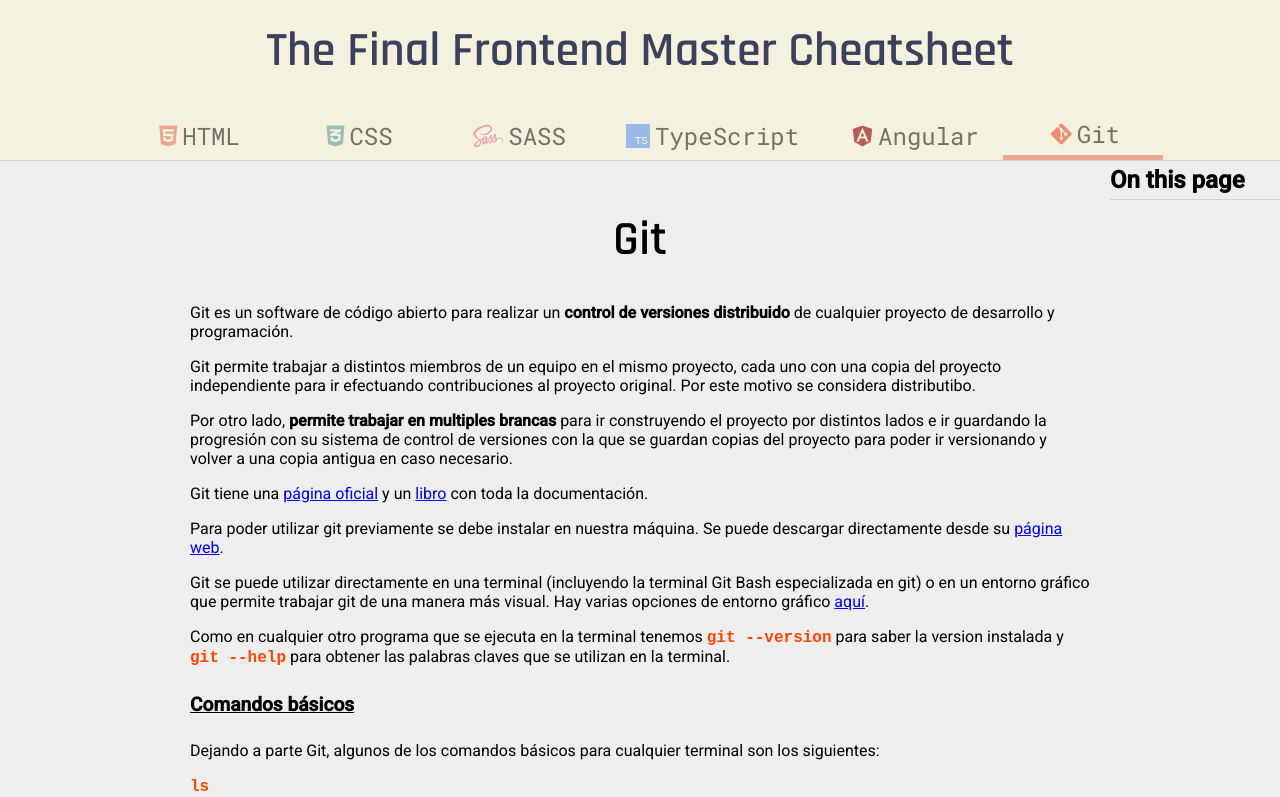
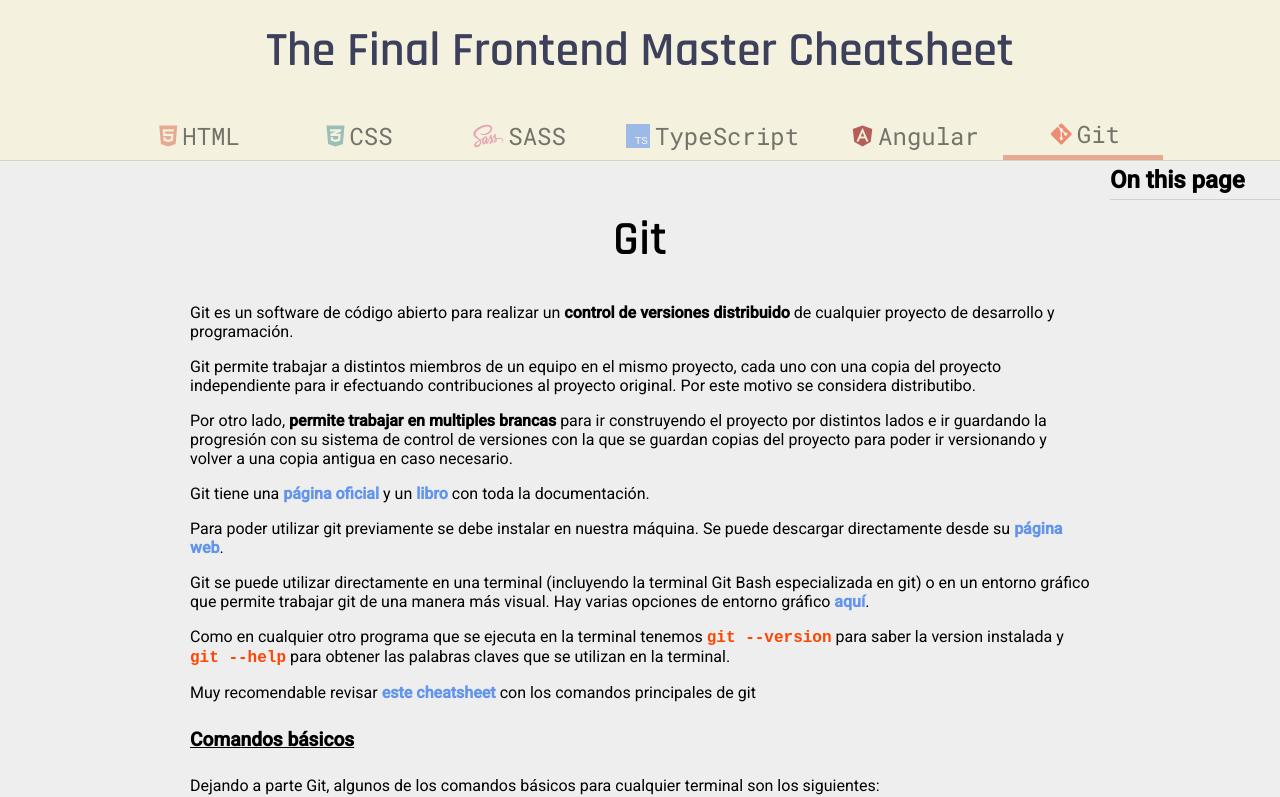
Before and after one commit to boboxanqui/Apuntes, an Angular app: page /git in a window 1280 px wide. Shown: the top 797 px of the page. Built offline with nearby package versions, Linux system fonts and the light colour scheme.

Commit message:
Github section started

```diff
--- a/src/app/pages/git/git.component.html
+++ b/src/app/pages/git/git.component.html
@@ -10,25 +10,34 @@
     guardando la progresión con su sistema de control de versiones con la que se guardan copias del proyecto para poder
     ir versionando y volver a una copia antigua en caso necesario.</p>
 
-<p>Git tiene una <a href="https://git-scm.com/"
+<p>Git tiene una <a class="link"
+       href="https://git-scm.com/"
        target="_blank"
-       rel="noopener noreferrer">página oficial</a> y un <a href="https://git-scm.com/book/es/v2"
+       rel="noopener noreferrer">página oficial</a> y un <a class="link"
+       href="https://git-scm.com/book/es/v2"
        target="_blank"
        rel="noopener noreferrer">libro</a> con toda la documentación.</p>
 
 <p>Para poder utilizar git previamente se debe instalar en nuestra máquina. Se puede descargar directamente desde su <a
+       class="link"
        href="https://git-scm.com/downloads"
        target="_blank"
        rel="noopener noreferrer">página web</a>.</p>
 
 <p>Git se puede utilizar directamente en una terminal (incluyendo la terminal Git Bash especializada en git) o en un
     entorno gráfico que permite trabajar git de una manera más visual. Hay varias opciones de entorno gráfico <a
+       class="link"
        href="https://git-scm.com/download/gui/windows"
        target="_blank"
        rel="noopener noreferrer">aquí</a>.</p>
 
 <p>Como en cualquier otro programa que se ejecuta en la terminal tenemos <code>git --version</code> para saber la
     version instalada y <code>git --help</code> para obtener las palabras claves que se utilizan en la terminal.</p>
+
+<p>Muy recomendable revisar <a class="link"
+       href="https://training.github.com/downloads/es_ES/github-git-cheat-sheet.pdf"
+       target="_blank"
+       rel="noopener noreferrer">este cheatsheet</a> con los comandos principales de git</p>
 
 <h4 class="title-3">Comandos básicos</h4>
 
@@ -374,20 +383,28 @@
         más antiguo.</dd>
 
     <dt><code>git merge RAMA</code></dt>
-    <dd>Fusiona la rama indicada en la rama en la que estamos, es decir que <strong> incluye todos los cambios de RAMA en la rama
-        que donde estamos.</strong> Esta acción genera un nuevo commit en la branca donde aplicamos el merge.<br>
+    <dd>Fusiona la rama indicada en la rama en la que estamos, es decir que <strong> incluye todos los cambios de RAMA
+            en la rama
+            que donde estamos.</strong> Esta acción genera un nuevo commit en la branca donde aplicamos el merge.<br>
         Ejemplo: para fusionar los cambios que hemos hecho en la rama <i>bug_fix</i> debemos cambiar primero a la rama
         <i>master</i> i ejecutar <i>git merge bug_fix</i>. <br>
-        Al hacer merge la RAMA que hemos incluido en la rama actual sigue existiendo. <strong> Si no se va a trabajar más en esa rama es recomendable eliminarla con <i>git branch -d RAMA</i></strong> para evitar tener multiples ramas activas </dd>
+        Al hacer merge la RAMA que hemos incluido en la rama actual sigue existiendo. <strong> Si no se va a trabajar
+            más en esa rama es recomendable eliminarla con <i>git branch -d RAMA</i></strong> para evitar tener
+        multiples ramas activas
+    </dd>
 
 </dl>
 
-<p>Al hacer merge se pueden generar <strong>conflictos</strong> cuando hay una modificación en ambas ramas de una misma linea de código. En este caso git avisa del conflicto para que se <strong>elija la modificación definitiva</strong> que se debe permanecer en el merge y el nuevo commit generado.</p>
+<p>Al hacer merge se pueden generar <strong>conflictos</strong> cuando hay una modificación en ambas ramas de una misma
+    linea de código. En este caso git avisa del conflicto para que se <strong>elija la modificación definitiva</strong>
+    que se debe permanecer en el merge y el nuevo commit generado.</p>
 
 <dl>
     <dt><code>git stash</code></dt>
-    <dd>Permite dejar los archivos con estado <span class="status">Modified</span> guardados sin necesidad de hacer commit. <br>
-    Muy útil cuando queremos cambiar de rama sin haber finalizado el código, hacemos <i>git stash</i>, se queda guardado el progreso y entonces git nos deja cambiar de rama guardando las modificaciones.</dd>
+    <dd>Permite dejar los archivos con estado <span class="status">Modified</span> guardados sin necesidad de hacer
+        commit. <br>
+        Muy útil cuando queremos cambiar de rama sin haber finalizado el código, hacemos <i>git stash</i>, se queda
+        guardado el progreso y entonces git nos deja cambiar de rama guardando las modificaciones.</dd>
 
     <ul class="option-list">
         <li>
@@ -411,6 +428,25 @@
     <dd>Muestra las diferencias entre la rama actual y la rama indicada en el comando.</dd>
 </dl>
 
+<!-- GITHUB -->
+<h3 class="title-2">GITHUB</h3>
+<p><a class="link"
+       href="http://github.com"
+       target="_blank"
+       rel="noopener noreferrer">Github</a> es una plataforma online que permite utilizar git. El proyecto queda
+    guardado remotamente y permite compartirlo con otras personas para poder trabajar en el mismo proyecto remotamente.
+</p>
+
+<p>Github permite ver perfiles y repositorios de otros usuarios, por lo que es una buena herramienta para mostrar el trabajo realizado y los proyectos tanto personales como en los que se ha participado. Es recomendable organizar y ofrecer información para todos los visitantes que puedan acabar en nuestro perfil.</p>
+
+<p>Muy importante crear la <strong>página principal</strong> donde podemos mostrar la información que queramos que la gente vea nada más entrar en nuestro perfil. Para ello se debe crear un nuevo repositorio con el mismo nombre que tenemos de usuario y con un <i>readme</i>.</p>
+
+<p>Tanto en la página principal como en cualquier otro documento <i>readme</i> o escrito de Github se utiliza el <a href="https://www.markdownguide.org/cheat-sheet/" target="_blank" rel="noopener noreferrer" class="link">markdown</a> para enriquezer el texto. También se acepta código HTML.</p>
+
+<p>Se puede <strong>sincronizar un proyecto</strong> de git con Github, es decir de local a remoto o al revés, de Github a git. Para empezar a sincronizar proyectos en Github primero de todo debemos autenticarnos, lo más recomendable es hacerlo con SSH, consulta <a class="link" href="https://docs.github.com/en/authentication/connecting-to-github-with-ssh/generating-a-new-ssh-key-and-adding-it-to-the-ssh-agent" target="_blank" rel="noopener noreferrer">este enlace</a> para más información. Este tipo de autenticación crear una carpeta con unos archivos utilizados para autenticar, podemos comprobar si ya hemos realizado este paso con el comando <code>ls -al ~/.ssh</code> en la consola de Git Bash.</p>
+
+
+
 
 
 <h3 class="title-2">Título 2</h3>
```
